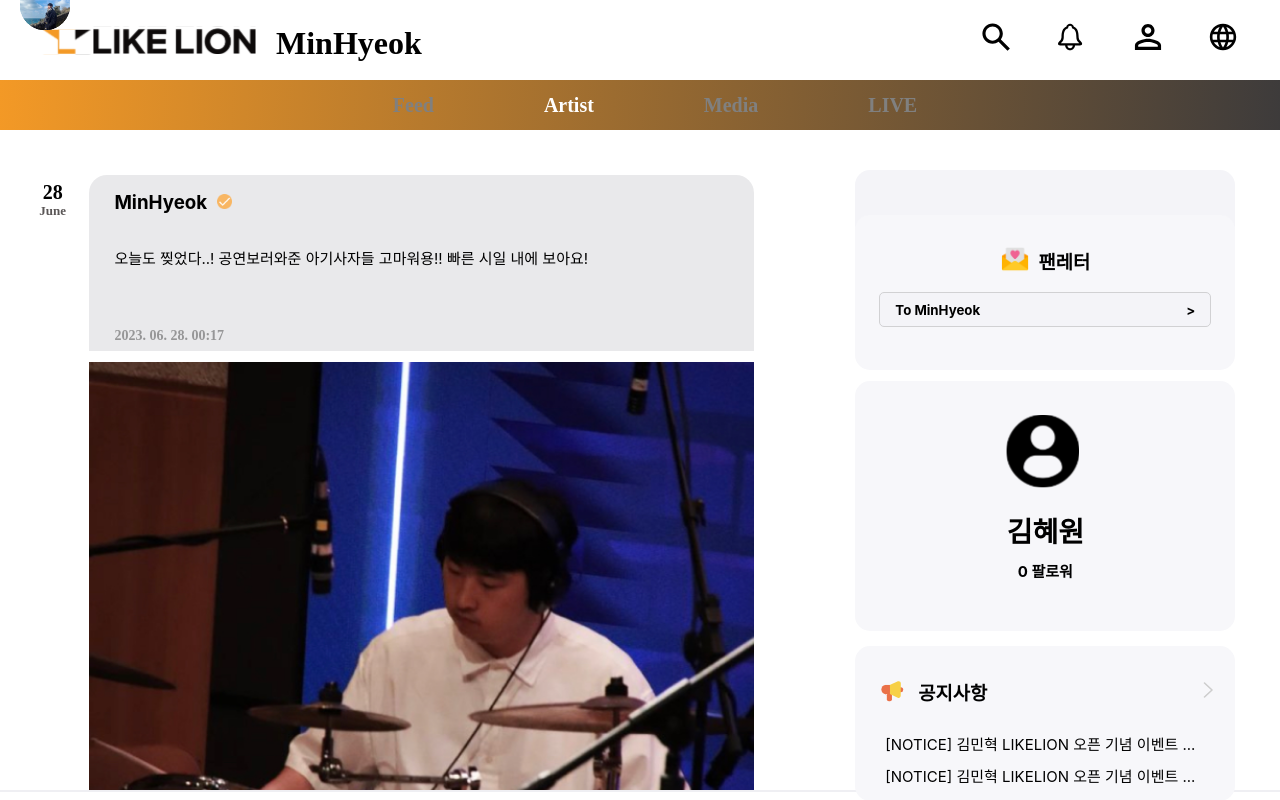
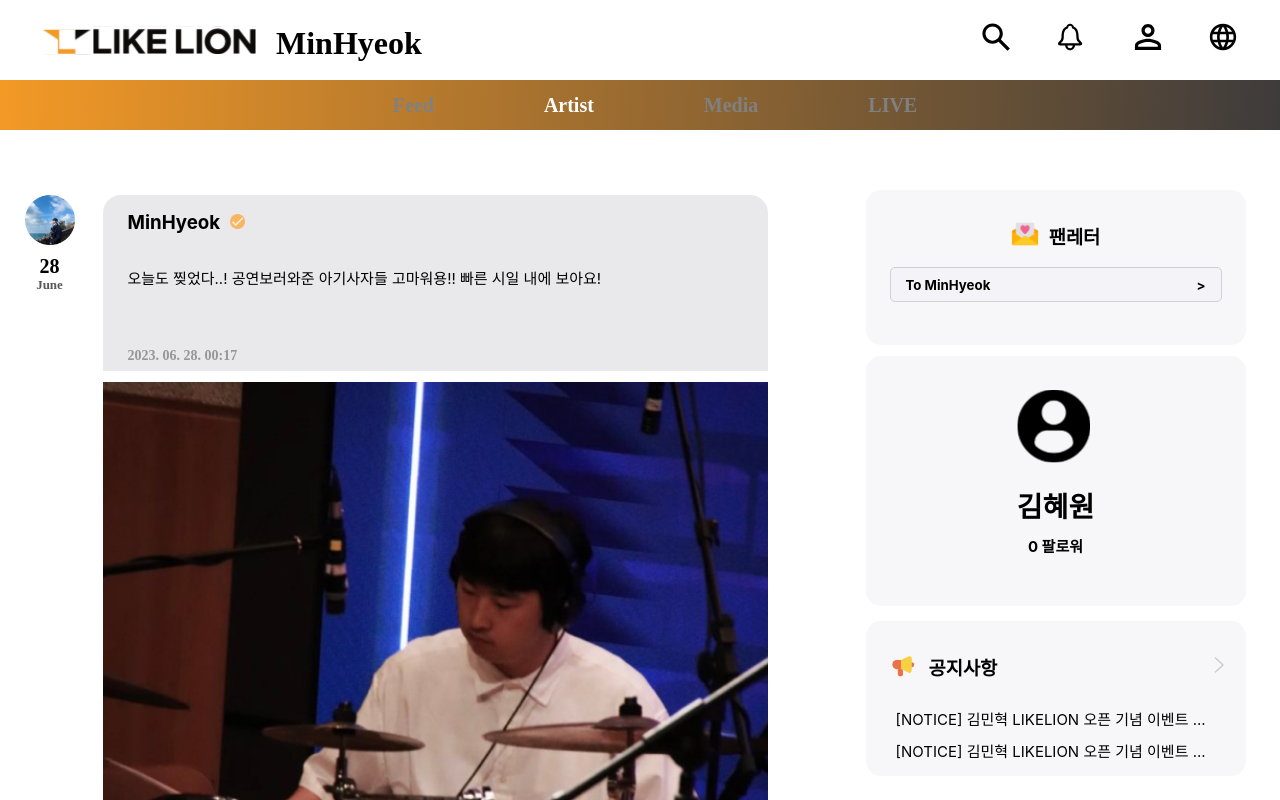
Before and after one commit to LikeLionToy1/toy-project, a React (Create React App) app in the folder artist-community/: page /artist in a window 1280 px wide. Shown: the top 800 px of the page. Built offline with nearby package versions, Linux system fonts and the light colour scheme; a web font is replaced by a local one.

Commit message:
Fix: [artist pag]e  -왼쪽 이미지 위치 오류, 하단바, 오른쪽 section

```diff
--- a/artist-community/src/pages/Feed.jsx
+++ b/artist-community/src/pages/Feed.jsx
@@ -27,7 +27,7 @@ function FeedContent() {
 
 function Feed() {
   return (
-    <>
+    <div id="wrapper">
       <Header></Header>
       <NavTab />
       <div className="main-container">
@@ -35,11 +35,10 @@ function Feed() {
           <Route path="/" element={<FeedContent />} />
           <Route path="/artist" element={<Artist />} />
         </Routes>
-        <Footer />
       </div>
-    </>
+      <Footer />
+    </div>
   );
 }
 
-
 export default Feed;
--- a/artist-community/src/pages/Tab/Artist.jsx
+++ b/artist-community/src/pages/Tab/Artist.jsx
@@ -1,28 +1,25 @@
 import React from "react";
-import "../../styles/ArtistCss.css"
-import post1 from '../../files/post1.png';
-import post2 from '../../files/post2.png';
-import post3 from '../../files/post3.png';
-import post4 from '../../files/post4.png';
+import "../../styles/ArtistCss.css";
+import post1 from "../../files/post1.png";
+import post2 from "../../files/post2.png";
+import post3 from "../../files/post3.png";
+import post4 from "../../files/post4.png";
 
 // import Box1 from "./Box1";
 import Box2 from "./Box2";
 
 import Components from "../Components";
 
-
-
 function Artist() {
   const contents = [
     {
       date: 28,
       month: "June",
-      texts: "오늘도 찢었다..! 공연보러와준 아기사자들 고마워용!! 빠른 시일 내에 보아요!",
+      texts:
+        "오늘도 찢었다..! 공연보러와준 아기사자들 고마워용!! 빠른 시일 내에 보아요!",
       time: "2023. 06. 28. 00:17",
       image: post1,
       // image: '../../files/post1.png',
-
-
     },
     {
       date: 18,
@@ -48,37 +45,37 @@ function Artist() {
       image: post4,
       // image: '../../files/post4.png',
     },
-  ]
-
+  ];
 
   return (
     <>
       <div className="Bigcontainer">
         {/* <Box1 classname = 'Box'></Box1> */}
         <div>
-        {
-          contents.map((item)=>{
-            const test = item.date
-            console.log(test)
+          {contents.map((item) => {
+            const test = item.date;
+            console.log(test);
             return (
-              <Components date={item.date} month={item.month} texts={item.texts} time={item.time} image={item.image}></Components>
-            )
-          })
-        }
+              <Components
+                date={item.date}
+                month={item.month}
+                texts={item.texts}
+                time={item.time}
+                image={item.image}
+              ></Components>
+            );
+          })}
         </div>
 
-        <Box2 classname = 'Box'></Box2>
+        <Box2 className="Box"></Box2>
       </div>
-
     </>
   );
 }
 
 export default Artist;
 
-
-
-const dates = new Date()
+const dates = new Date();
 // console.log(dates)
 const year = dates.getFullYear();
 const month = dates.getMonth();
--- a/artist-community/src/pages/Tab/Box2.jsx
+++ b/artist-community/src/pages/Tab/Box2.jsx
@@ -13,8 +13,8 @@ const Box2 = () => {
             borderRadius: '15px',
             width: '380px',
             height: '155px',
-            display: 'inline-block',
-            marginTop: "45px"
+            // display: 'inline-block',
+            // marginTop: "45px"
           }}>
             <div
           style={{
--- a/artist-community/src/style/Feed.css
+++ b/artist-community/src/style/Feed.css
@@ -37,8 +37,8 @@ input:focus {
 
 .box2 {
   width: 380px;
-  height: 144px;
-  background-color: #f4f4f8;
+  height: 100vh;
+  /* background-color: #f4f4f8; */
   border-radius: 15px;
   margin-left: 80px;
   margin-top: 40px;
@@ -110,3 +110,9 @@ input:focus {
   display: flex;
   flex-direction: column;
 }
+
+#wrapper {
+  height: auto;
+  min-height: 100%;
+  /* padding-bottom: 140px; */
+}
--- a/artist-community/src/style/Footer.css
+++ b/artist-community/src/style/Footer.css
@@ -7,6 +7,8 @@
 }
 
 .main-footer {
+  /* position : relative; */
+  /* transform : translateY(-100%); */
   font-family: "AppleSDGothicNeo";
   background: #ffffff;
   color: #000000;
@@ -16,5 +18,4 @@
   flex-direction: column;
   justify-content: center;
   border-top: 2px solid #efeff3;
-
 }
--- a/artist-community/src/style/Section1.css
+++ b/artist-community/src/style/Section1.css
@@ -1,8 +1,8 @@
 .profile {
   /* 자식(위에 올라갈 애)의 포지션을 이렇게 설정 */
-  position: absolute;
-  top: -20px;
-  left: 20px;
+  /* position: absolute; */
+  /* top: -20px;
+  left: 20px; */
 }
 
 .box {
--- a/artist-community/src/styles/ArtistCss.css
+++ b/artist-community/src/styles/ArtistCss.css
@@ -1,9 +1,10 @@
 .Bigcontainer {
   display: flex;
-    height: 660px;
+  /* height: 660px; */
+  width: 100vw;
   grid-template-columns: 60% 40%;
   justify-content: center;
-
+  padding-top: 20px;
 }
 
 .Box {
```
Also changed, not shown: 1 other file (tests, documents, lock files or other folders). Lines whose indentation alone changed are shown as unchanged.
